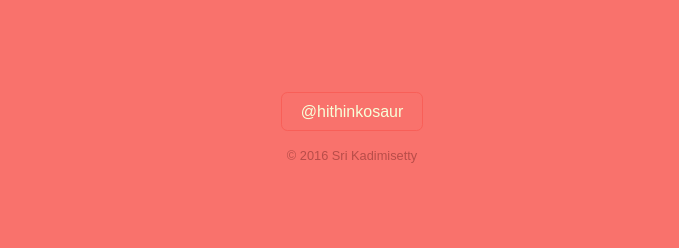
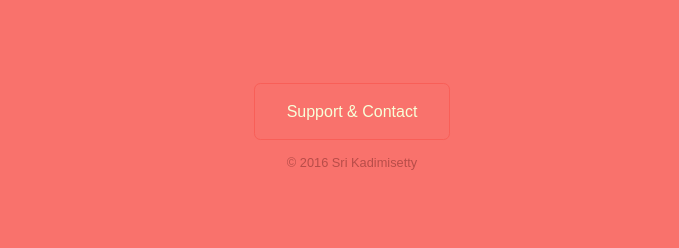
Before and after one commit to kadimisetty/thinkosaur, a Jekyll site: the page built from _pages/homepage.html, in a window 1280 px wide. Shown: the part 1376-1624 px from the top of the page, without its empty margins (288-967 px from the left). Built offline with Jekyll 4.4.1, drawn with Linux system fonts in a browser that asks for light colours; some web fonts are replaced.

Commit message:
change twitter to support and contact link

```diff
--- a/_includes/footerMenu.html
+++ b/_includes/footerMenu.html
@@ -1,4 +1,4 @@
 <section class="footerMenu pb">
-  <h2><a href="https://twitter.com/hithinkosaur">@hithinkosaur</a></h2>
+  <h2><a href="https://twitter.com/hithinkosaur">Support &amp; Contact</a></h2>
   <h2>&copy; {{ site.time | date: '%Y' }} {{ site.data.hosts.sri.name }}</h2>
 </section
--- a/_sass/app/_footerMenu.scss
+++ b/_sass/app/_footerMenu.scss
@@ -3,15 +3,16 @@
     @include desktop {
         margin-top: 4rem;
         margin-bottom: 3rem;
+
         text-align: center;
 
         h2 {
-            margin-bottom: 1.6rem;
+            margin-bottom: 2rem;
 
             font-size: 0.8rem;
 
             a {
-                padding: 0.6rem 1.2rem;
+                padding: 1.2rem 2rem;
                 border: 1px solid $color__borderLinkList;
                 border-radius: 0.4rem;
 
```
